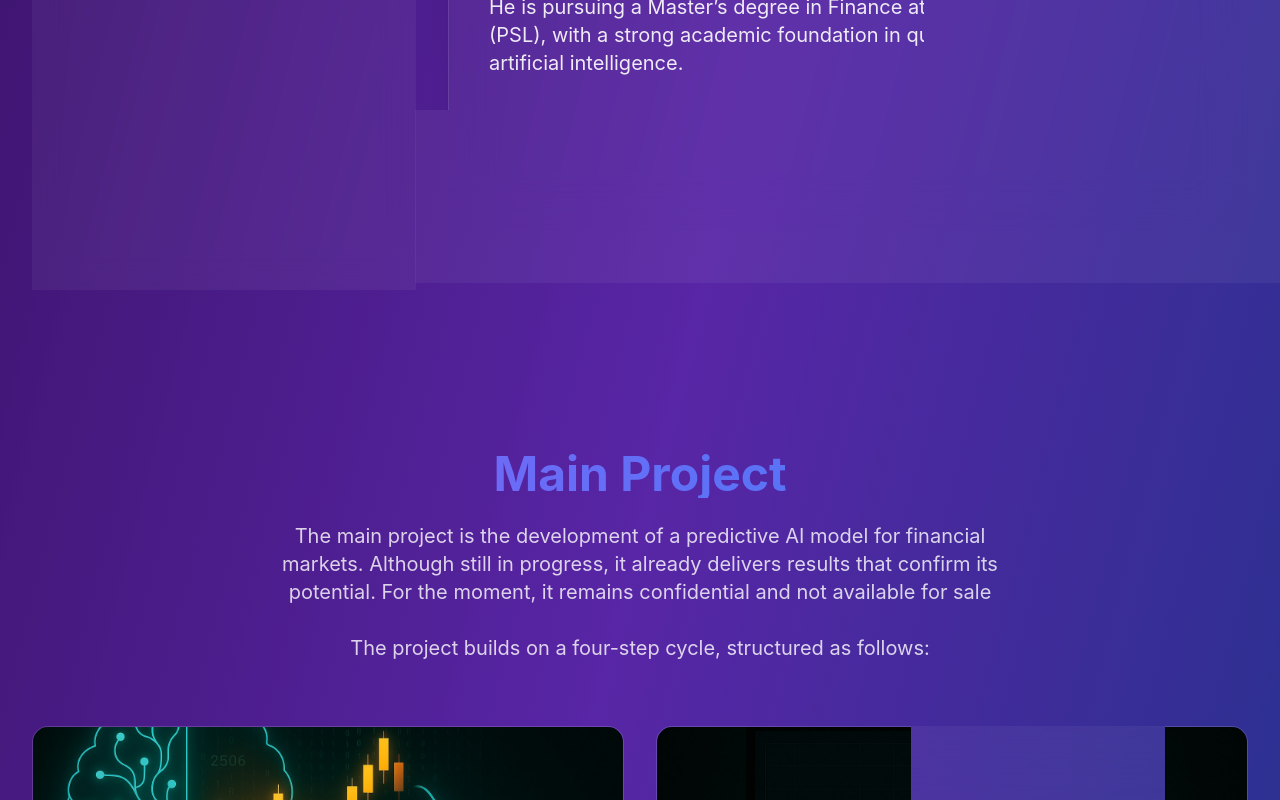
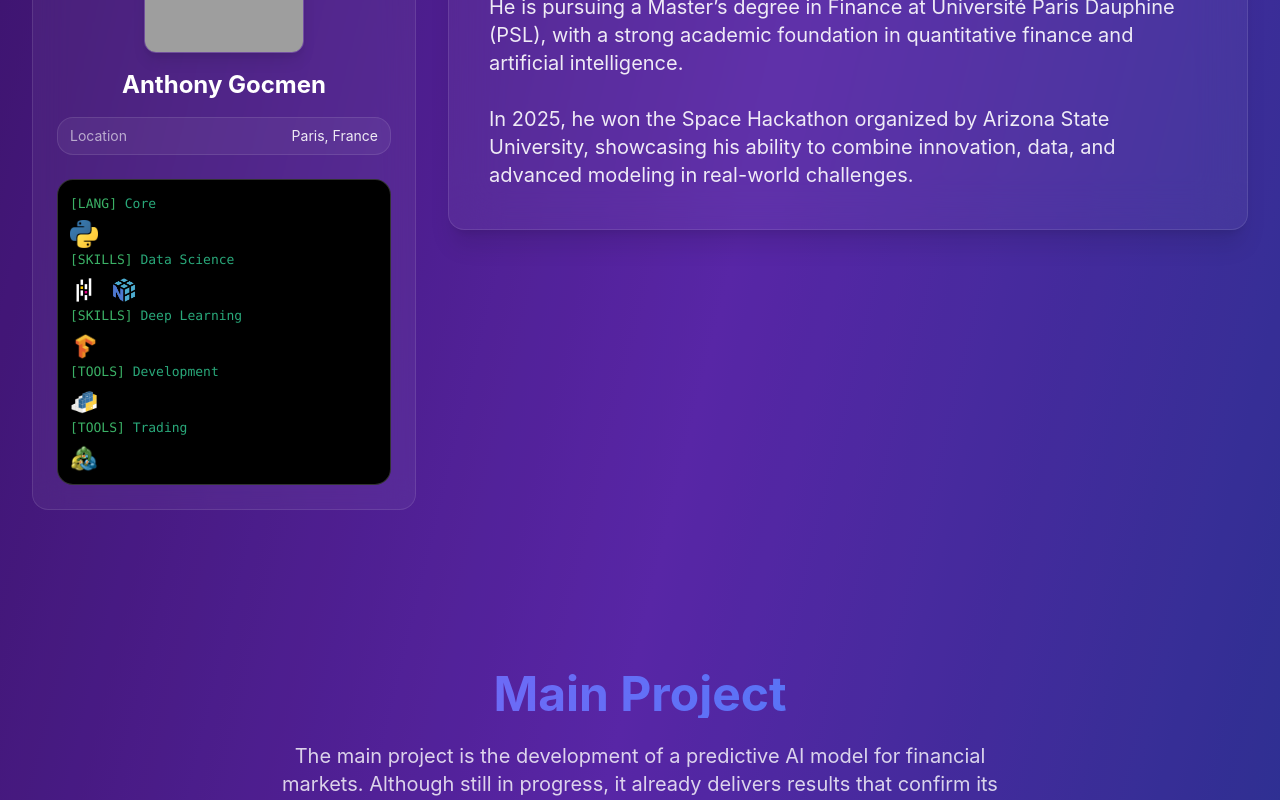
Before and after one commit to ag-algolab/ag-algolab.github.io, a React (Vite) app: page / in a window 1280 px wide. Shown: the part 2000-2800 px from the top of the page. Built offline with nearby package versions, Linux system fonts and the light colour scheme; grey boxes are pictures that could not be loaded.

Commit message:
Update App.jsx

```diff
--- a/src/App.jsx
+++ b/src/App.jsx
@@ -276,23 +276,61 @@ function App() {
               </div>
 
               {/* Bloc compétences stylisé */}
-              <div className="mt-6 rounded-lg bg-gradient-to-b from-[#111827]/70 to-transparent p-3 border border-white/10 font-mono text-[12px] leading-5 text-white/80">
+              <div className="mt-6 rounded-lg bg-black p-3 border border-white/20 font-mono text-[13px] leading-6 text-green-400">
 
-                {/* Titre type console */}
-                <div className="opacity-80 mb-2">
-                  [SKILLS] <span className="text-emerald-400">Maîtrises principales</span>
+                {/* Core Language */}
+                <div>
+                  <div className="opacity-80 mb-1">
+                    [LANG] <span className="text-emerald-400">Core</span>
+                  </div>
+                  <div className="flex gap-3">
+                    <img src="/logos/python.png" alt="Python" className="h-7 w-7 object-contain" />
+                  </div>
                 </div>
 
-                {/* Logos */}
-                <div className="flex flex-wrap gap-3 mt-2">
-                  <img src="/logos/python.png" alt="Python" className="h-8 w-8 object-contain" />
-                  <img src="/logos/tensorflow.png" alt="TensorFlow" className="h-8 w-8 object-contain" />
-                  <img src="/logos/pandas.png" alt="Pandas" className="h-8 w-8 object-contain" />
-                  <img src="/logos/numpy.png" alt="Numpy" className="h-8 w-8 object-contain" />
-                  <img src="/logos/mt5.png" alt="MetaTrader 5" className="h-8 w-8 object-contain" />
-                  <img src="/logos/pypi.png" alt="PyPi" className="h-8 w-8 object-contain" />
+                {/* Data Science */}
+                <div>
+                  <div className="opacity-80 mb-1">
+                    [SKILLS] <span className="text-emerald-400">Data Science</span>
+                  </div>
+                  <div className="flex gap-3">
+                    <img src="/logos/pandas.png" alt="Pandas" className="h-7 w-7 object-contain" />
+                    <img src="/logos/numpy.png" alt="Numpy" className="h-7 w-7 object-contain" />
+                  </div>
                 </div>
+
+                {/* Deep Learning */}
+                <div>
+                  <div className="opacity-80 mb-1">
+                    [SKILLS] <span className="text-emerald-400">Deep Learning</span>
+                  </div>
+                  <div className="flex gap-3">
+                    <img src="/logos/tensorflow.png" alt="TensorFlow" className="h-7 w-7 object-contain" />
+                  </div>
+                </div>
+
+                {/* Tools */}
+                <div>
+                  <div className="opacity-80 mb-1">
+                    [TOOLS] <span className="text-emerald-400">Development</span>
+                  </div>
+                  <div className="flex gap-3">
+                    <img src="/logos/pypi.png" alt="PyPI" className="h-7 w-7 object-contain" />
+                  </div>
+                </div>
+
+                {/* Trading */}
+                <div>
+                  <div className="opacity-80 mb-1">
+                    [TOOLS] <span className="text-emerald-400">Trading</span>
+                  </div>
+                  <div className="flex gap-3">
+                    <img src="/logos/mt5.png" alt="MetaTrader 5" className="h-7 w-7 object-contain" />
+                  </div>
+                </div>
+
               </div>
+
 
             </motion.div>
 
```
